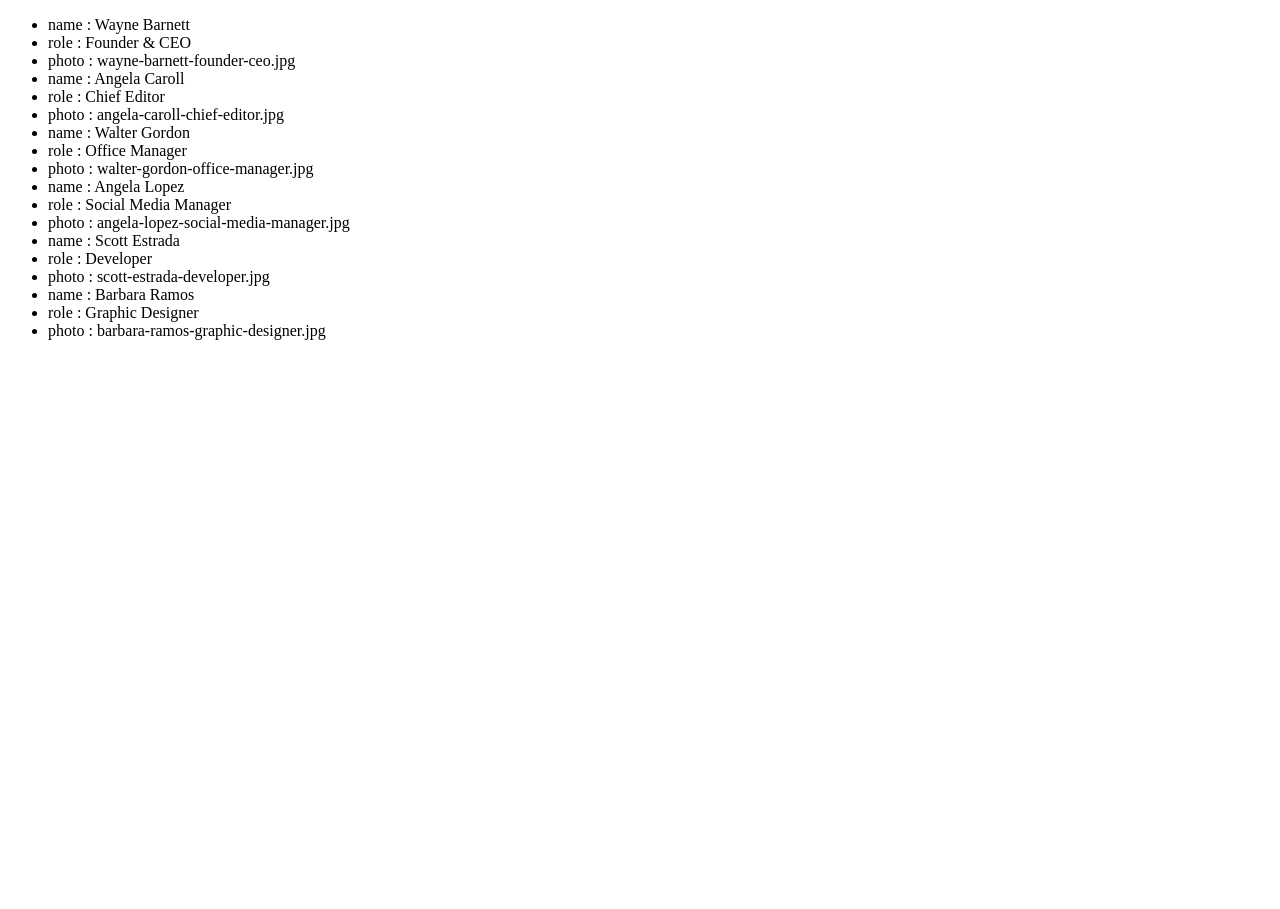
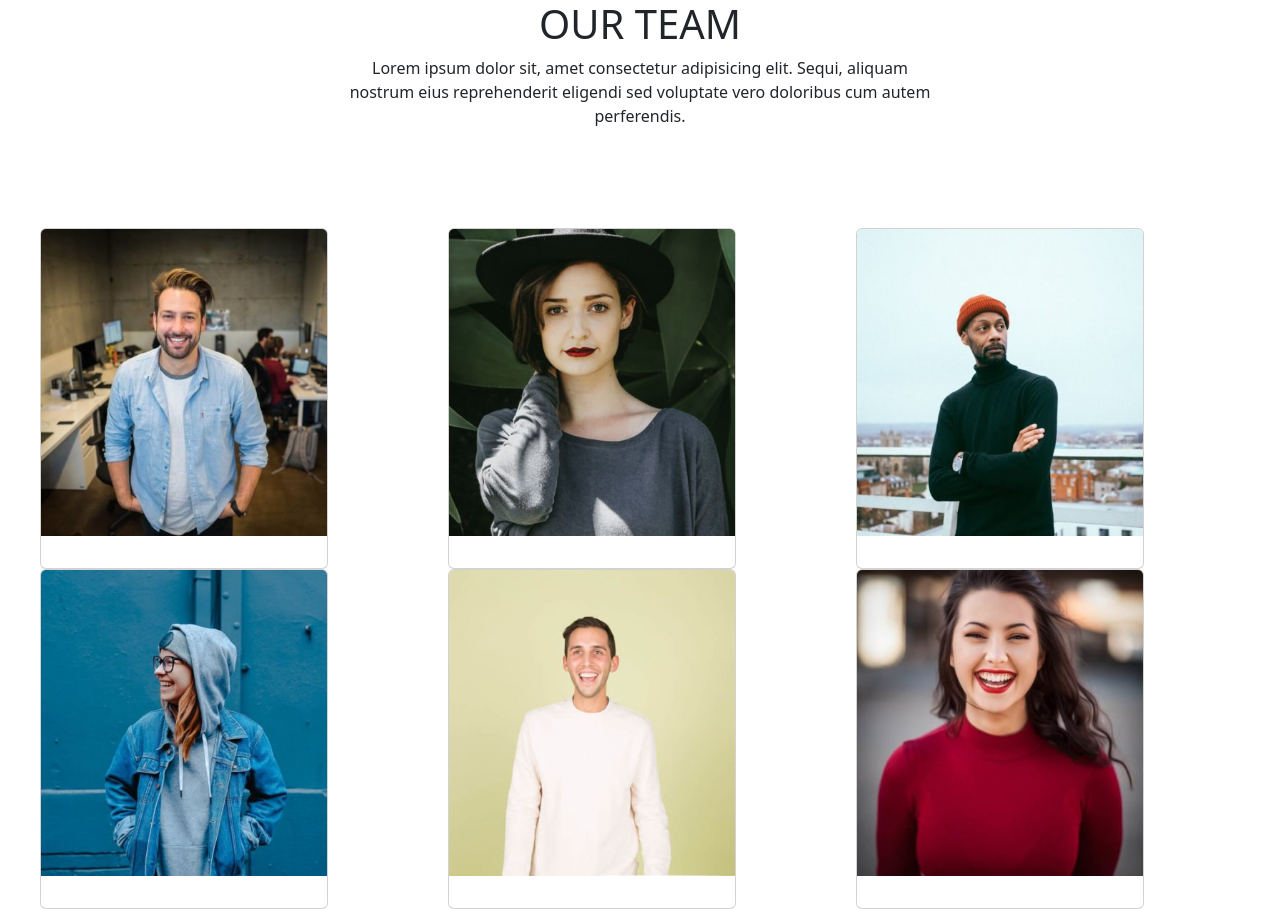
Before and after one commit to GiordanoGuidi/js-our-team, a plain HTML site: page index.html in a window 1280 px wide. Before the commit the page ends 800 px from the top, so only its background shows below. Drawn offline with nearby package versions, Linux system fonts and the light colour scheme.

Commit message:
added html and css structure

```diff
--- /dev/null
+++ b/CSS/style.css
@@ -0,0 +1,20 @@
+/* CSS RESET */
+*{
+    box-sizing: border-box;
+    margin: 0;
+    padding: 0;
+}
+
+.small-container{
+    width: 600px;
+    margin: auto;
+}
+
+.main-container{
+    width: 1200px;
+    margin: auto;
+}
+
+#our-team{
+    margin-top: 100px;
+}
--- a/JS/script.js
+++ b/JS/script.js
@@ -61,5 +61,5 @@ for(let i = 0; i < teamMembers.length;i++){
     }
 }
 // STAMPO IN PAGINA I VALORI
-listElement.innerHTML += listMembers;
-console.log('list items finale', listMembers)
+// listElement.innerHTML += listMembers;
+// console.log('list items finale', listMembers)
--- a/index.html
+++ b/index.html
@@ -4,11 +4,73 @@
     <meta charset="UTF-8">
     <meta name="viewport" content="width=device-width, initial-scale=1.0">
     <title>Document</title>
+    <!--BOOTSTRAP-->
+    <link href="https://cdn.jsdelivr.net/npm/bootstrap@5.2.3/dist/css/bootstrap.min.css" rel="stylesheet" integrity="sha384-rbsA2VBKQhggwzxH7pPCaAqO46MgnOM80zW1RWuH61DGLwZJEdK2Kadq2F9CUG65" crossorigin="anonymous">
+    <!--JS-->
     <script defer src="JS/script.js"></script>
+    <!--STYLE-->
+    <link rel="stylesheet" href="CSS/style.css">
 </head>
 <body>
-    <ul id="team-member-list">
-    </ul>
+    <header class="text-center small-container">
+        <h1>OUR TEAM</h1>
+        <p>Lorem ipsum dolor sit, amet consectetur adipisicing elit. Sequi, aliquam nostrum eius reprehenderit eligendi sed voluptate vero doloribus cum autem perferendis.</p>
+    </header>
+    <main class="main-container">
+        <section id="our-team">
+            <div class="row row-cols-3 flex-wrap">
+                <!-- <ul id="team-member-list">
+                </ul> -->
+                <div class="col">
+                    <div class="card" style="width: 18rem;">
+                        <img src="img/wayne-barnett-founder-ceo.jpg" class="card-img-top" alt="#">
+                        <div class="card-body">
+                        </div>
+                      </div>
+                </div>
+
+                <div class="col">
+                    <div class="card" style="width: 18rem;">
+                        <img src="img/angela-caroll-chief-editor.jpg" class="card-img-top" alt="#">
+                        <div class="card-body">
+                        </div>
+                      </div>
+                </div>
+
+                <div class="col">
+                    <div class="card" style="width: 18rem;">
+                        <img src="img/walter-gordon-office-manager.jpg" class="card-img-top" alt="#">
+                        <div class="card-body">
+                        </div>
+                      </div>
+                </div>
+
+                <div class="col">
+                    <div class="card" style="width: 18rem;">
+                        <img src="img/angela-lopez-social-media-manager.jpg" class="card-img-top" alt="#">
+                        <div class="card-body">
+                        </div>
+                      </div>
+                </div>
+
+                <div class="col">
+                    <div class="card" style="width: 18rem;">
+                        <img src="img/scott-estrada-developer.jpg" class="card-img-top" alt="#">
+                        <div class="card-body">
+                        </div>
+                      </div>
+                </div>
+
+                <div class="col">
+                    <div class="card" style="width: 18rem;">
+                        <img src="img/barbara-ramos-graphic-designer.jpg" class="card-img-top" alt="#">
+                        <div class="card-body">
+                        </div>
+                      </div>
+                </div>
+            </div>
+        </section>
+    </main>
 
 </body>
 </html>
```
